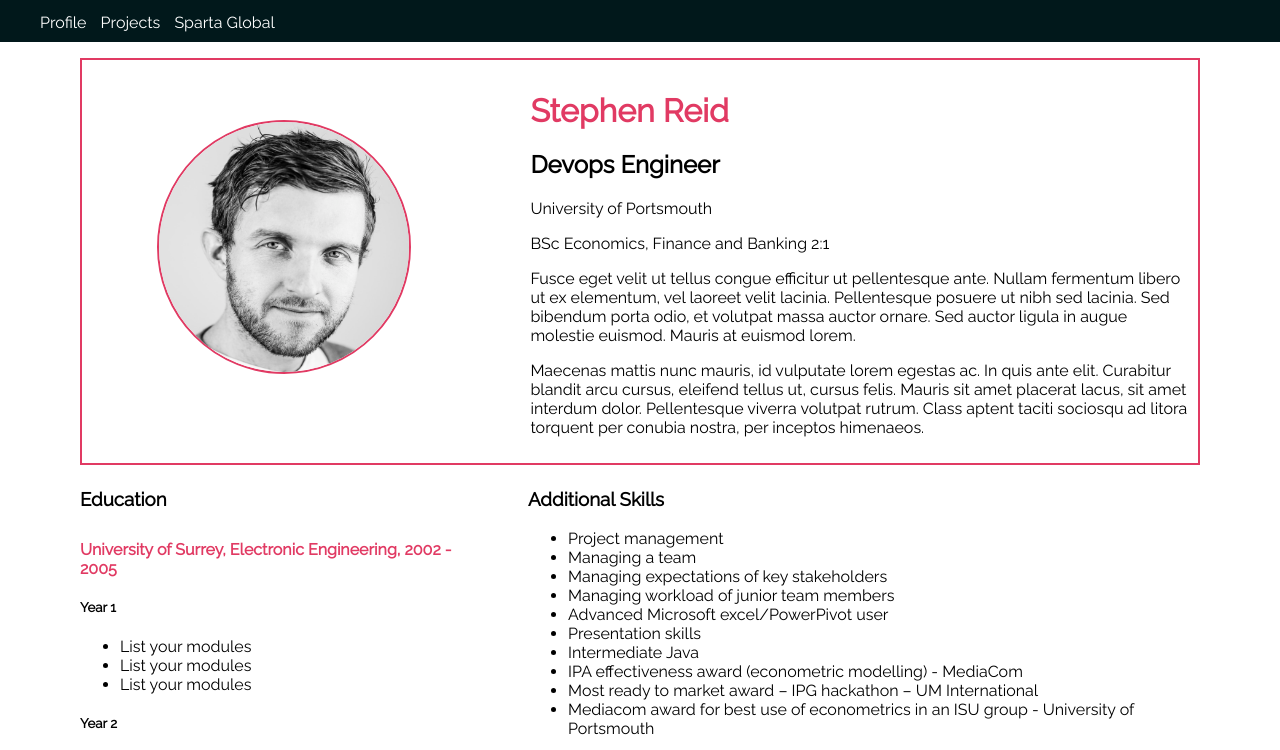
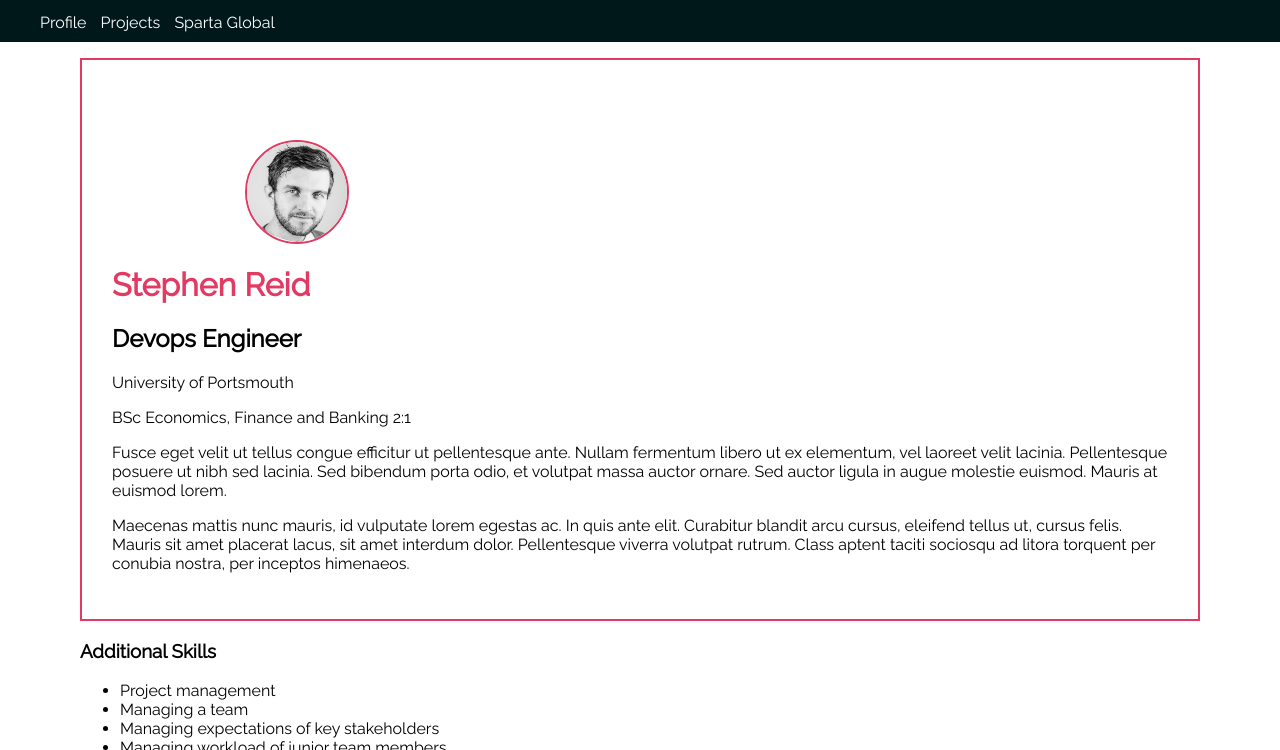
Before and after one commit to aehussey/Sparta-responsive-profile, a plain HTML site: page homework/index.html in a window 1280 px wide. Shown: the part 50-800 px from the top of the page. Drawn offline with Linux system fonts and the light colour scheme.

Commit message:
Main changes made to css/index.css

```diff
--- a/homework/css/index.css
+++ b/homework/css/index.css
@@ -35,4 +35,31 @@ header, .experience {
 
 @media screen and (min-width: 320px) {
 
+	.right,
+	.left {
+		float: none;
+	}
+
+	.right {
+		width: 100%;
+
+	}
+
+	header,
+	.experience {
+		/* text-align: center;
+		margin-right: auto; */
+		padding: 30px
+	}
+
+	#headshot {
+		height: 100px;
+		width: 100px;
+	}
+
+
+
+	header, section {
+		display: block;
+	}
 }
```
